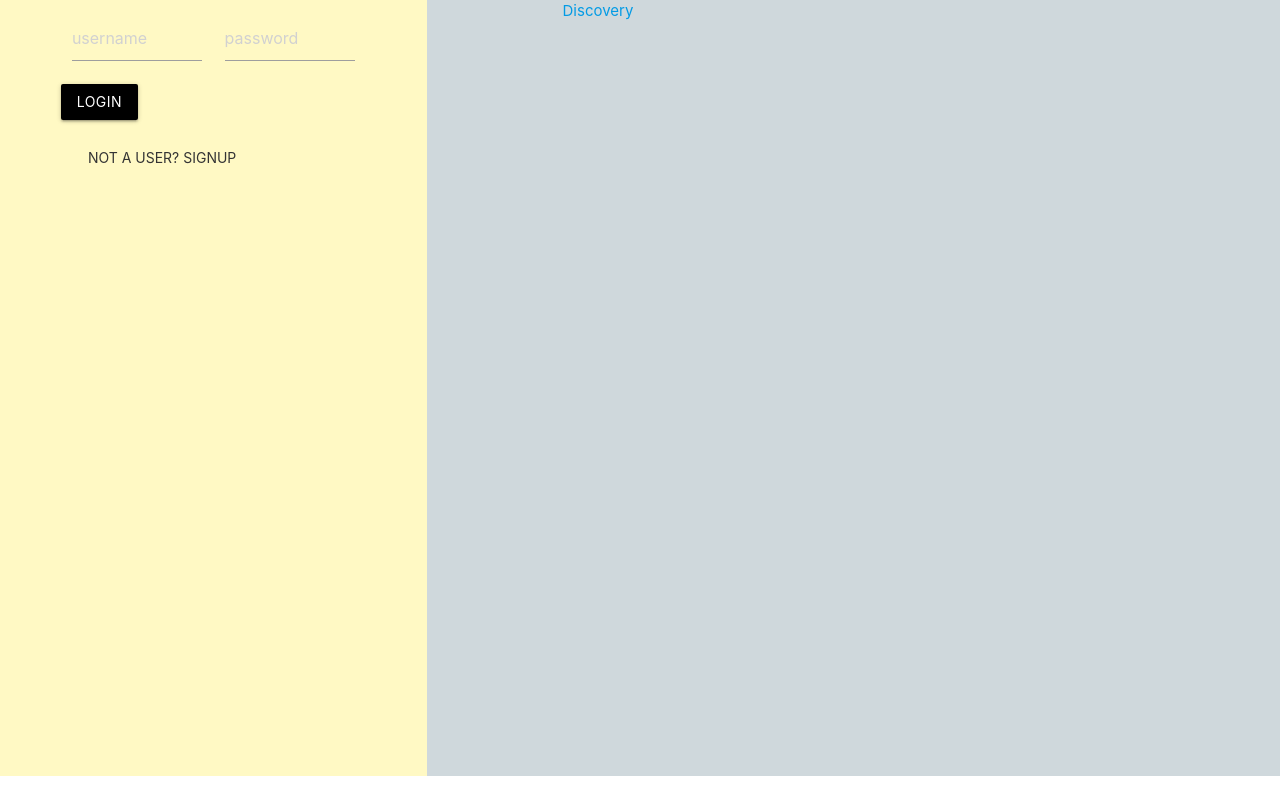
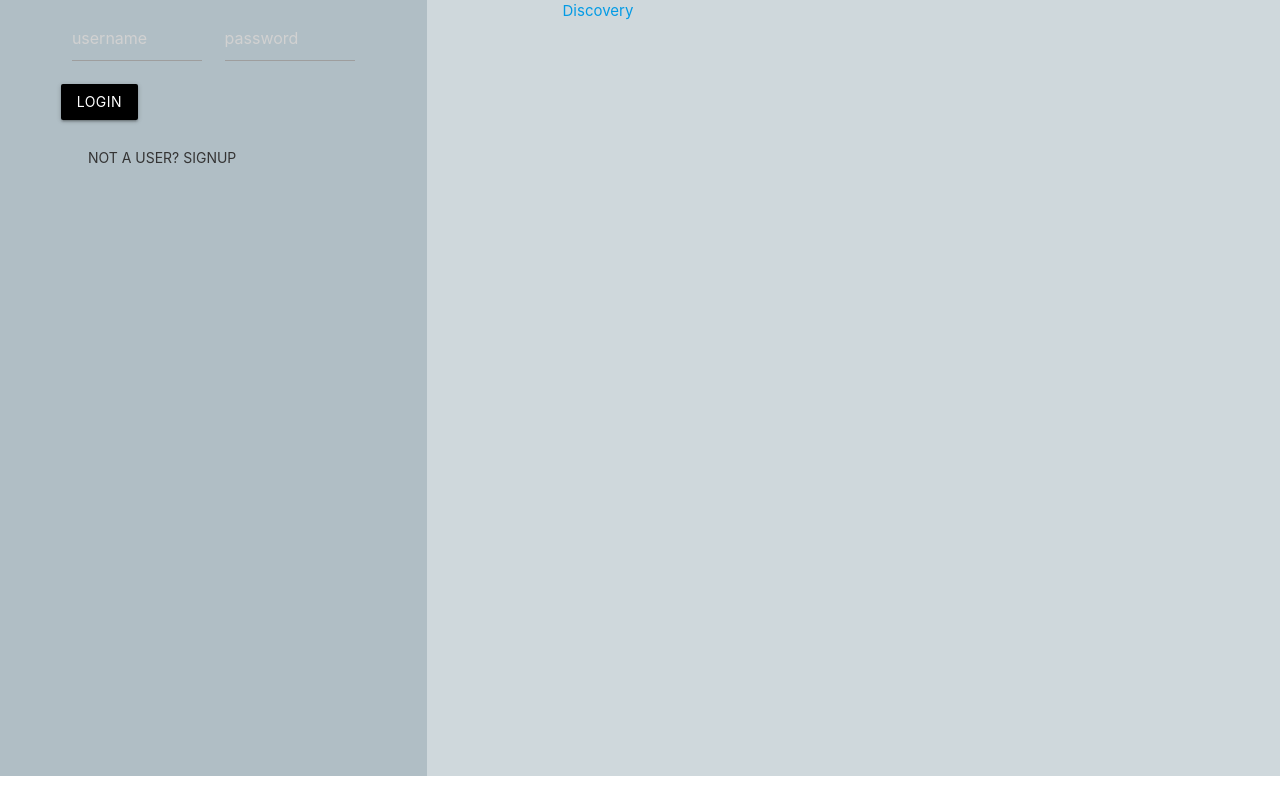
Before and after one commit to joelazarz/samplr-frontend, a React (Create React App) app: page / in a window 1280 px wide. Built offline with nearby package versions, Linux system fonts and the light colour scheme.

Commit message:
quick style

```diff
--- a/src/App.css
+++ b/src/App.css
@@ -190,7 +190,8 @@ html{cursor: pointer;}
     background: #ffffff;
     height: 35vh;
     margin: 1vw;
-    margin-top: -2.5em;
+    margin-top: 1.5em;
+    overflow: auto;
 }
 
 .specs-header {
@@ -210,7 +211,6 @@ html{cursor: pointer;}
     margin-top: 4em;
 }
 .cue-content {
-    margin-top: 4em;
     padding-top: 3.4em;
 }
 
--- a/src/components/layout/Navbar.js
+++ b/src/components/layout/Navbar.js
@@ -4,7 +4,7 @@ import theme from './Theme';
 
 const Navbar = ({ nightModeSwitch, nightMode }) => {
 
-    const onSwitch = (e) => {
+    const onSwitch = () => {
         nightModeSwitch()
     }
 
--- a/src/components/open/LandingPage.js
+++ b/src/components/open/LandingPage.js
@@ -10,7 +10,7 @@ const LandingPage = ({ setSessionUser, user }) => {
 
     return (
         <div className="row">
-            <div className="col s4 yellow lighten-4">
+            <div className="col s4 blue-grey lighten-3">
                 <div className="height">
                 <div className="container">
                     {user ? <h3>Welcome {user.username}</h3>
```
